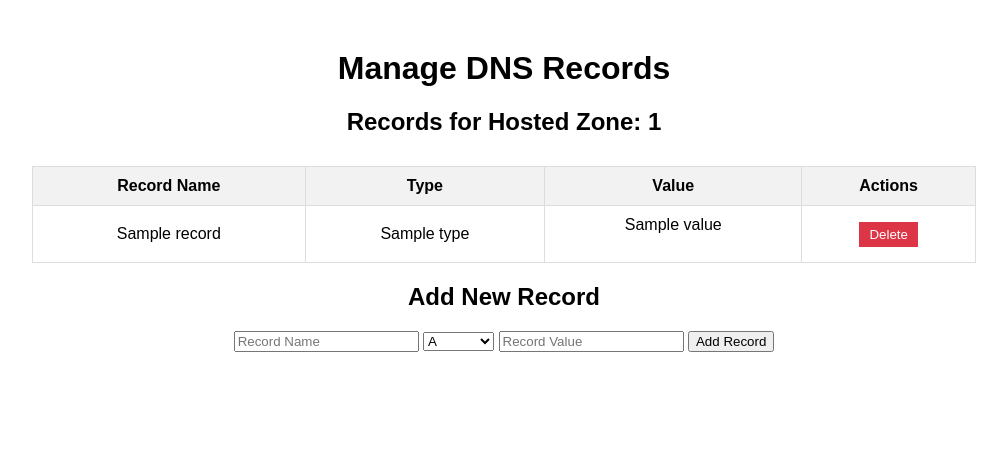
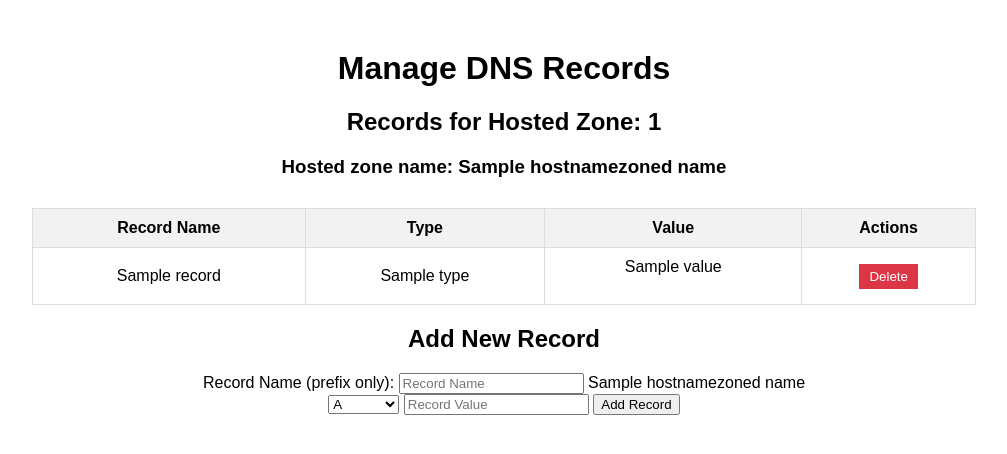
Before and after one commit to guytamari/AWS-Resource-Management, a Flask app: template templates/manage_records.html in a window 1280 px wide. Shown: the top 454 px of the page, without its empty margins (136-1143 px from the left). Run offline with Flask 3, Linux system fonts and the light colour scheme; the template is opened without the code that fills it: most values are stand-ins (such as "Sample title", 1, 10 or a date in 2020).

Commit message:
sped up the ec2 creation. finished with route53 configirations  and added more alerts for the user status

```diff
--- a/app.py
+++ b/app.py
@@ -54,9 +54,8 @@ def create_ec2():
     os.environ["NUM_INSTANCES"] = num_instances
     env = os.environ.copy()
     env["PULUMI_STACK"] = "dev"
-    subprocess.run(["pulumi", "refresh", "--stack","dev","--yes"], cwd="pulumi_project",env=env)
-    subprocess.run(["pulumi", "up", "--stack","dev", "--yes"], cwd="pulumi_project",env=env)
-    return redirect(url_for("home"))
+    subprocess.Popen(["pulumi", "up", "--stack", "dev", "--yes"], cwd="pulumi_project", env=env)
+    return redirect(url_for("ec2"))
 
 
 @app.route("/ec2/instances", methods=["GET"])
@@ -112,11 +111,11 @@ def calling_the_s3_creation(is_files, temp_files):
         from pulumi_project.scripts.create_s3 import create_s3, upload_files_to_s3
         s3 = create_s3()
         upload_files_to_s3(temp_files)
-        print(s3)
+        return jsonify({"status":"success"})
     else:
         from pulumi_project.scripts.create_s3 import create_s3
         s3 = create_s3()
-        print(s3)
+        return jsonify({"status":"success"})
 
 
 
@@ -149,7 +148,7 @@ def create_s3():
     else:
         calling_the_s3_creation(False, None)
 
-    return redirect(url_for("home"))
+    return render_template("s3.html")
 
 
 @app.route('/s3/buckets', methods=["GET"])
@@ -208,7 +207,7 @@ def create_route53():
     from pulumi_project.scripts.create_hostedzone import create_hostedzone
     create_hostedzone(domain_name,description,access_type,tag_name)
 
-    return redirect(url_for("home"))
+    return render_template("route53.html")
 
 
 
@@ -227,8 +226,11 @@ def fetch_hosted_zones():
 @app.route('/route53/manage-records/<hosted_zone_id>')
 def manage_records(hosted_zone_id):
     from pulumi_project.scripts.manage_dns_records import fetch_dns_records
+    from pulumi_project.scripts.fetch_hostedzone import get_hostzoned_name
+    hostnamezoned_name = get_hostzoned_name(hosted_zone_id)
     records = fetch_dns_records(hosted_zone_id)
-    return render_template("manage_records.html", records=records, hosted_zone_id=hosted_zone_id)
+    return render_template("manage_records.html", records=records, hosted_zone_id=hosted_zone_id,
+    hostnamezoned_name=hostnamezoned_name)
 
 
 @app.route('/route53/add-record', methods=['POST'])
@@ -252,6 +254,8 @@ def delete_record():
     record_name = data.get("record_name")
     record_type = data.get("record_type")
     record_values = data.get("record_values")
+    if record_type in ["NS", "SOA"]:
+        return jsonify({"status": "failed", "message": f"Cannot delete {record_type} record"}), 400
 
     from pulumi_project.scripts.manage_dns_records import delete_dns_record
     success = delete_dns_record(hosted_zone_id, record_name, record_type,record_values)
--- a/templates/manage_records.html
+++ b/templates/manage_records.html
@@ -41,6 +41,7 @@
   <body>
     <h1>Manage DNS Records</h1>
     <h2>Records for Hosted Zone: {{ hosted_zone_id }}</h2>
+    <h3>Hosted zone name: {{ hostnamezoned_name }}</h3>
     <table>
       <thead>
         <tr>
@@ -79,11 +80,22 @@
     </table>
     <h2>Add New Record</h2>
     <form id="add-record-form">
-      <input type="text" id="record-name" placeholder="Record Name" required />
+      <div>
+        <label for="record-name">Record Name (prefix only): </label>
+        <input
+          type="text"
+          id="record-name"
+          placeholder="Record Name"
+          required
+        />
+        <span id="zone-name-span">{{ hostnamezoned_name }}</span>
+      </div>
       <select id="record-type">
         <option value="A">A</option>
         <option value="CNAME">CNAME</option>
         <option value="TXT">TXT</option>
+        <option value="SRV">SRV</option>
+        <option value="AAAA">AAAA</option>
       </select>
       <input
         type="text"
@@ -101,16 +113,19 @@
           event.preventDefault();
 
           const hostedZoneId = "{{ hosted_zone_id }}";
-          const recordName = document.getElementById("record-name").value;
+          const recordPrefix = document.getElementById("record-name").value;
           const recordType = document.getElementById("record-type").value;
           const recordValue = document.getElementById("record-value").value;
+          const fullRecordName = `${recordPrefix}.${
+            document.getElementById("zone-name-span").innerText
+          }`;
 
           const response = await fetch("/route53/add-record", {
             method: "POST",
             headers: { "Content-Type": "application/json" },
             body: JSON.stringify({
               hosted_zone_id: hostedZoneId,
-              record_name: recordName,
+              record_name: fullRecordName,
               record_type: recordType,
               record_value: recordValue,
             }),
@@ -126,6 +141,11 @@
         });
 
       async function deleteRecord(recordName, recordType, resourceRecords) {
+        if (recordType === "NS" || recordType === "SOA") {
+          alert(`You cannot delete ${recordType} records.`);
+          return;
+        }
+
         const recordValues = resourceRecords.map((r) => r.Value);
         if (
           !confirm(`Are you sure you want to delete the record: ${recordName}?`)
--- a/templates/spec-s3.html
+++ b/templates/spec-s3.html
@@ -55,10 +55,10 @@
         const checkbox = document.getElementsByName("confirm_public")[0];
 
         if (accessType === "public") {
-          confirmationField.classList.remove("hidden"); // Show
+          confirmationField.classList.remove("hidden");
           checkbox.setAttribute("required", "true");
         } else {
-          confirmationField.classList.add("hidden"); // Hide
+          confirmationField.classList.add("hidden");
           checkbox.removeAttribute("required");
           checkbox.checked = false;
         }
```
Also changed, not shown: pulumi_project/__main__.py (+0 -7 lines), pulumi_project/scripts/fetch_hostedzone.py (+12 -0 lines), templates/spec-ec2.html (+13 -1 lines).
